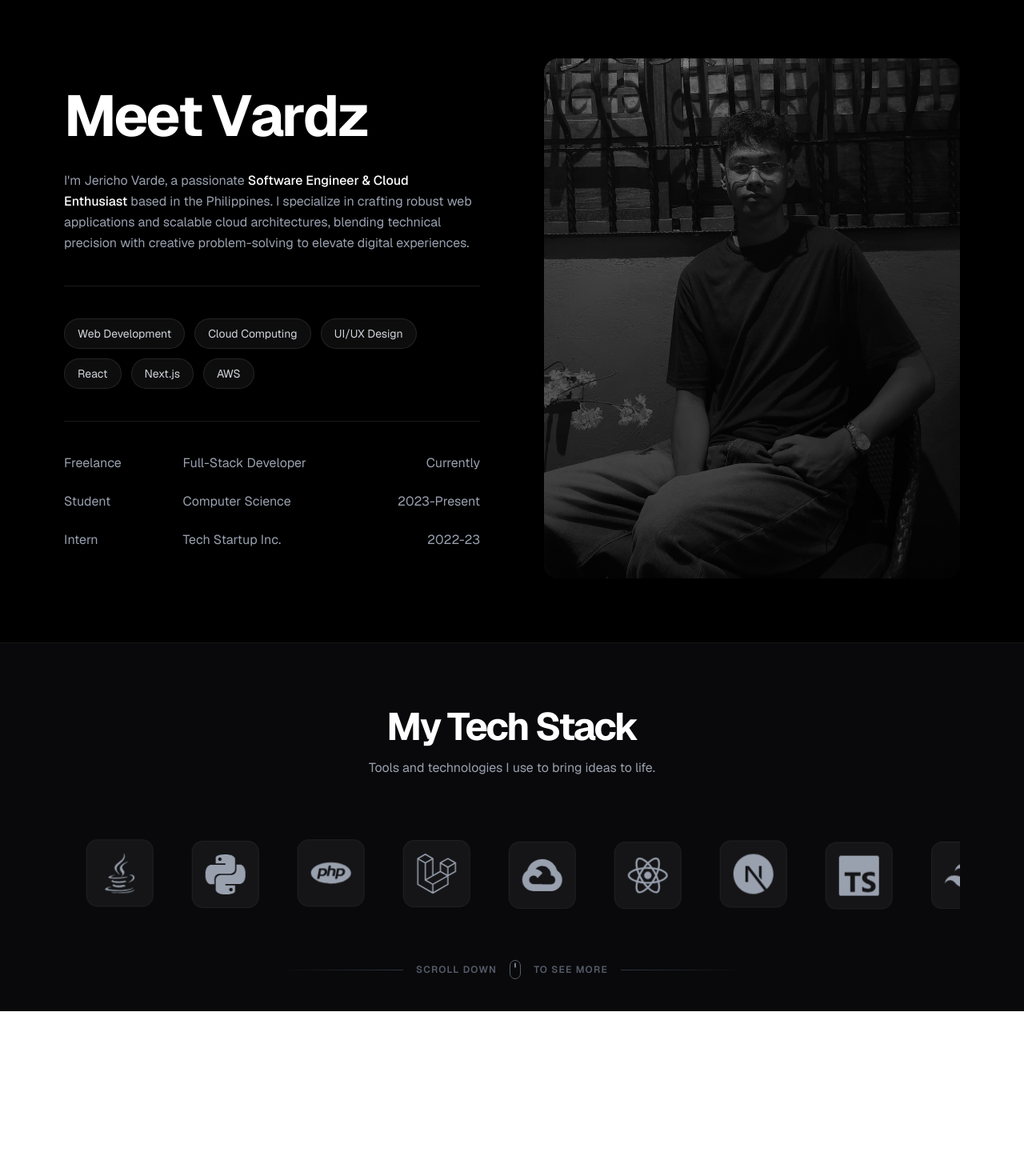
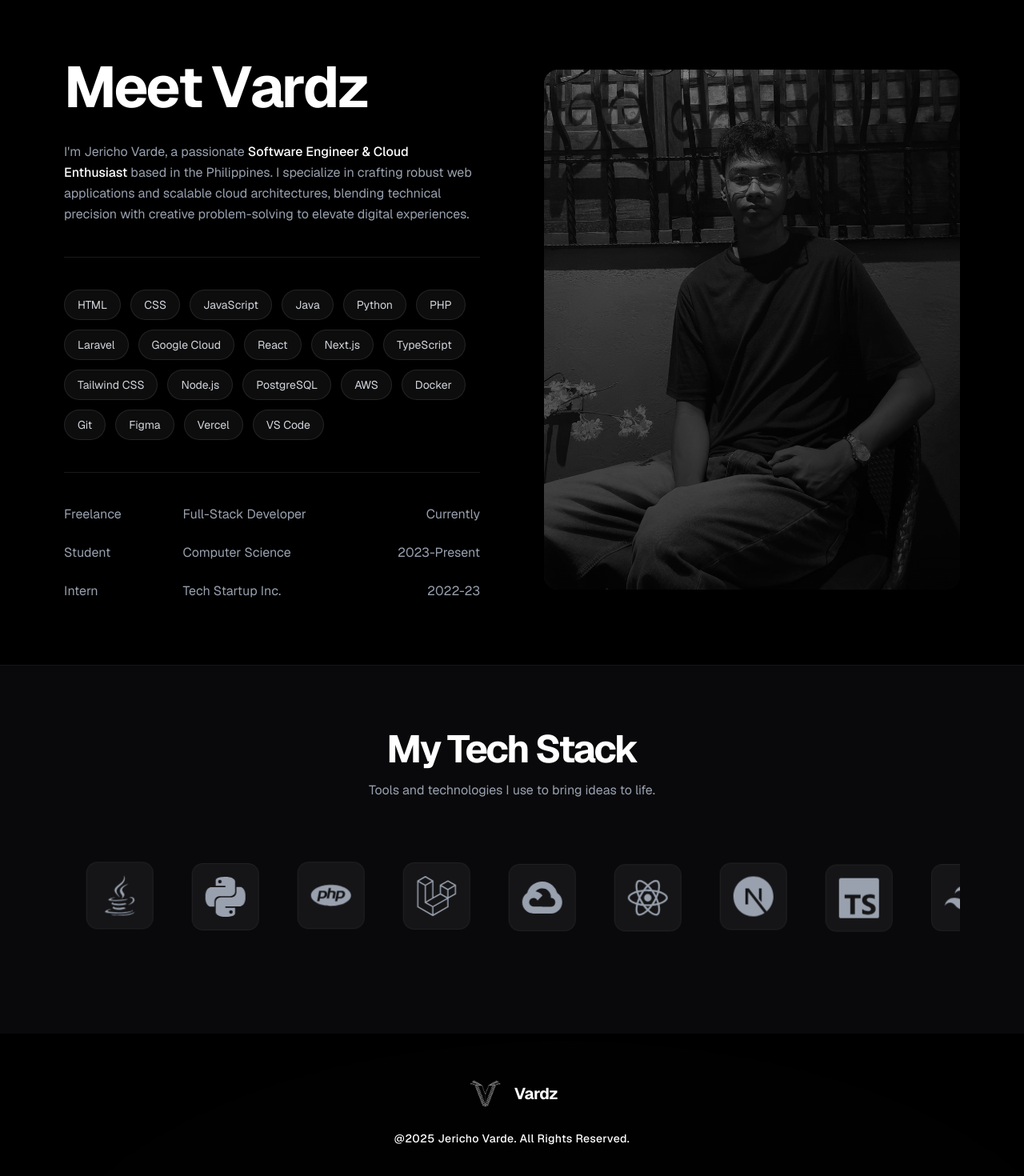
Before and after one commit to vardzz/vardzCode, a Next.js app: page / in a window 1280 px wide. Shown: the part 807-2277 px from the top of the page at 80% size. Before the commit the page ends 2071 px from the top, so only its background shows below. Built offline with nearby package versions, Linux system fonts and the light colour scheme.

Commit message:
feat: Implement the main portfolio page (`page.tsx`) and remove the `tech-stack.mp4` file.

```diff
--- a/app/page.tsx
+++ b/app/page.tsx
@@ -16,6 +16,29 @@ import {
 } from "react-icons/si";
 import { TbBrandVscode } from "react-icons/tb";
 import { FaJava } from "react-icons/fa";
+
+const TECH_STACK = [
+  { name: "HTML", icon: <SiHtml5 size={50} />, color: "hover:text-[#E34F26]" },
+  { name: "CSS", icon: <SiCss3 size={50} />, color: "hover:text-[#1572B6]" },
+  { name: "JavaScript", icon: <SiJavascript size={50} />, color: "hover:text-[#F7DF1E]" },
+  { name: "Java", icon: <FaJava size={50} />, color: "hover:text-[#007396]" },
+  { name: "Python", icon: <SiPython size={50} />, color: "hover:text-[#3776AB]" },
+  { name: "PHP", icon: <SiPhp size={50} />, color: "hover:text-[#777BB4]" },
+  { name: "Laravel", icon: <SiLaravel size={50} />, color: "hover:text-[#FF2D20]" },
+  { name: "Google Cloud", icon: <SiGooglecloud size={50} />, color: "hover:text-[#4285F4]" },
+  { name: "React", icon: <SiReact size={50} />, color: "hover:text-[#61DAFB]" },
+  { name: "Next.js", icon: <SiNextdotjs size={50} />, color: "hover:text-white" },
+  { name: "TypeScript", icon: <SiTypescript size={50} />, color: "hover:text-[#3178C6]" },
+  { name: "Tailwind CSS", icon: <SiTailwindcss size={50} />, color: "hover:text-[#06B6D4]" },
+  { name: "Node.js", icon: <SiNodedotjs size={50} />, color: "hover:text-[#339933]" },
+  { name: "PostgreSQL", icon: <SiPostgresql size={50} />, color: "hover:text-[#4169E1]" },
+  { name: "AWS", icon: <SiAmazonwebservices size={50} />, color: "hover:text-[#FF9900]" },
+  { name: "Docker", icon: <SiDocker size={50} />, color: "hover:text-[#2496ED]" },
+  { name: "Git", icon: <SiGit size={50} />, color: "hover:text-[#F05032]" },
+  { name: "Figma", icon: <SiFigma size={50} />, color: "hover:text-[#F24E1E]" },
+  { name: "Vercel", icon: <SiVercel size={50} />, color: "hover:text-white" },
+  { name: "VS Code", icon: <TbBrandVscode size={50} />, color: "hover:text-[#007ACC]" },
+];
 
 const Page = () => {
   const [isMobileMenuOpen, setIsMobileMenuOpen] = React.useState(false);
@@ -286,9 +309,9 @@ const Page = () => {
               transition={{ delay: 0.2 }}
               className="flex flex-wrap gap-3"
             >
-              {['Web Development', 'Cloud Computing', 'UI/UX Design', 'React', 'Next.js', 'AWS'].map((skill) => (
-                <span key={skill} className="px-4 py-2 rounded-full bg-white/5 border border-white/10 text-xs md:text-sm text-gray-300 hover:bg-white/10 hover:text-white transition-colors cursor-default backdrop-blur-sm">
-                  {skill}
+              {TECH_STACK.map((tech) => (
+                <span key={tech.name} className="px-4 py-2 rounded-full bg-white/5 border border-white/10 text-xs md:text-sm text-gray-300 hover:bg-white/10 hover:text-white transition-colors cursor-default backdrop-blur-sm">
+                  {tech.name}
                 </span>
               ))}
             </motion.div>
@@ -372,49 +395,7 @@ const Page = () => {
               }}
             >
               {/* Duplicate the array to create seamless loop */}
-              {[...[
-                { name: "HTML", icon: <SiHtml5 size={50} />, color: "hover:text-[#E34F26]" },
-                { name: "CSS", icon: <SiCss3 size={50} />, color: "hover:text-[#1572B6]" },
-                { name: "JavaScript", icon: <SiJavascript size={50} />, color: "hover:text-[#F7DF1E]" },
-                { name: "Java", icon: <FaJava size={50} />, color: "hover:text-[#007396]" },
-                { name: "Python", icon: <SiPython size={50} />, color: "hover:text-[#3776AB]" },
-                { name: "PHP", icon: <SiPhp size={50} />, color: "hover:text-[#777BB4]" },
-                { name: "Laravel", icon: <SiLaravel size={50} />, color: "hover:text-[#FF2D20]" },
-                { name: "Google Cloud", icon: <SiGooglecloud size={50} />, color: "hover:text-[#4285F4]" },
-                { name: "React", icon: <SiReact size={50} />, color: "hover:text-[#61DAFB]" },
-                { name: "Next.js", icon: <SiNextdotjs size={50} />, color: "hover:text-white" },
-                { name: "TypeScript", icon: <SiTypescript size={50} />, color: "hover:text-[#3178C6]" },
-                { name: "Tailwind CSS", icon: <SiTailwindcss size={50} />, color: "hover:text-[#06B6D4]" },
-                { name: "Node.js", icon: <SiNodedotjs size={50} />, color: "hover:text-[#339933]" },
-                { name: "PostgreSQL", icon: <SiPostgresql size={50} />, color: "hover:text-[#4169E1]" },
-                { name: "AWS", icon: <SiAmazonwebservices size={50} />, color: "hover:text-[#FF9900]" },
-                { name: "Docker", icon: <SiDocker size={50} />, color: "hover:text-[#2496ED]" },
-                { name: "Git", icon: <SiGit size={50} />, color: "hover:text-[#F05032]" },
-                { name: "Figma", icon: <SiFigma size={50} />, color: "hover:text-[#F24E1E]" },
-                { name: "Vercel", icon: <SiVercel size={50} />, color: "hover:text-white" },
-                { name: "VS Code", icon: <TbBrandVscode size={50} />, color: "hover:text-[#007ACC]" },
-              ], ...[
-                { name: "HTML", icon: <SiHtml5 size={50} />, color: "hover:text-[#E34F26]" },
-                { name: "CSS", icon: <SiCss3 size={50} />, color: "hover:text-[#1572B6]" },
-                { name: "JavaScript", icon: <SiJavascript size={50} />, color: "hover:text-[#F7DF1E]" },
-                { name: "Java", icon: <FaJava size={50} />, color: "hover:text-[#007396]" },
-                { name: "Python", icon: <SiPython size={50} />, color: "hover:text-[#3776AB]" },
-                { name: "PHP", icon: <SiPhp size={50} />, color: "hover:text-[#777BB4]" },
-                { name: "Laravel", icon: <SiLaravel size={50} />, color: "hover:text-[#FF2D20]" },
-                { name: "Google Cloud", icon: <SiGooglecloud size={50} />, color: "hover:text-[#4285F4]" },
-                { name: "React", icon: <SiReact size={50} />, color: "hover:text-[#61DAFB]" },
-                { name: "Next.js", icon: <SiNextdotjs size={50} />, color: "hover:text-white" },
-                { name: "TypeScript", icon: <SiTypescript size={50} />, color: "hover:text-[#3178C6]" },
-                { name: "Tailwind CSS", icon: <SiTailwindcss size={50} />, color: "hover:text-[#06B6D4]" },
-                { name: "Node.js", icon: <SiNodedotjs size={50} />, color: "hover:text-[#339933]" },
-                { name: "PostgreSQL", icon: <SiPostgresql size={50} />, color: "hover:text-[#4169E1]" },
-                { name: "AWS", icon: <SiAmazonwebservices size={50} />, color: "hover:text-[#FF9900]" },
-                { name: "Docker", icon: <SiDocker size={50} />, color: "hover:text-[#2496ED]" },
-                { name: "Git", icon: <SiGit size={50} />, color: "hover:text-[#F05032]" },
-                { name: "Figma", icon: <SiFigma size={50} />, color: "hover:text-[#F24E1E]" },
-                { name: "Vercel", icon: <SiVercel size={50} />, color: "hover:text-white" },
-                { name: "VS Code", icon: <TbBrandVscode size={50} />, color: "hover:text-[#007ACC]" },
-              ]].map((tech, index) => (
+              {[...TECH_STACK, ...TECH_STACK].map((tech, index) => (
                 <motion.div
                   key={`${tech.name}-${index}`}
                   animate={{
@@ -443,16 +424,24 @@ const Page = () => {
       </section>
 
       {/* 4. Footer */}
-      <footer className="absolute bottom-6 md:bottom-10 w-full px-6 flex justify-center z-20">
-        <div className="flex items-center gap-2 md:gap-4 text-[10px] md:text-xs font-semibold uppercase tracking-widest text-gray-500 opacity-80">
-          <div className="h-[1px] w-12 md:w-40 bg-gradient-to-r from-transparent to-gray-700" />
-          <span className="hidden sm:inline">Scroll down</span>
-          <div className="h-5 w-3 md:h-6 md:w-3.5 border border-gray-500 rounded-full flex justify-center pt-1">
-            <div className="w-0.5 h-1 md:h-1.5 bg-gray-400 rounded-full animate-bounce" />
+      <footer className="w-full py-12 bg-black border-t border-white/10 flex flex-col items-center justify-center gap-6 z-20">
+        <Link href="/" className="flex items-center gap-3 cursor-pointer group select-none">
+          <div className="relative flex items-center justify-center">
+            <Image
+              src={logo}
+              alt="Vardz Logo"
+              width={120}
+              height={40}
+              className="w-10 md:w-12 h-auto object-contain grayscale group-hover:grayscale-0 transition-all duration-300"
+            />
           </div>
-          <span className="hidden sm:inline">to see more</span>
-          <div className="h-[1px] w-12 md:w-40 bg-gradient-to-l from-transparent to-gray-700" />
-        </div>
+          <span className="relative z-10 text-xl font-bold tracking-tight text-center text-white group-hover:text-gray-300 transition-colors leading-none pt-1" style={{ color: 'white' }}>
+            Vardz
+          </span>
+        </Link>
+        <p className="relative z-10 text-white text-xs md:text-sm font-medium tracking-wide text-center" style={{ color: 'white' }}>
+          @2025 Jericho Varde. All Rights Reserved.
+        </p>
       </footer>
     </div >
   );
```
Also changed, not shown: 1 other file (tests, documents, lock files or other folders).
